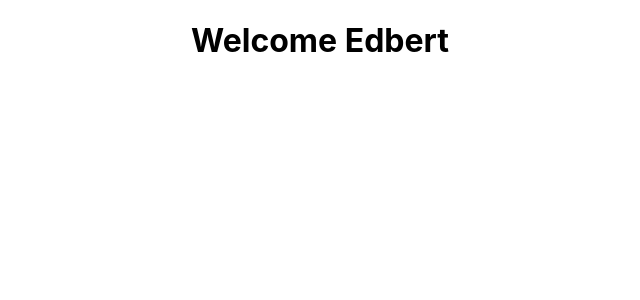
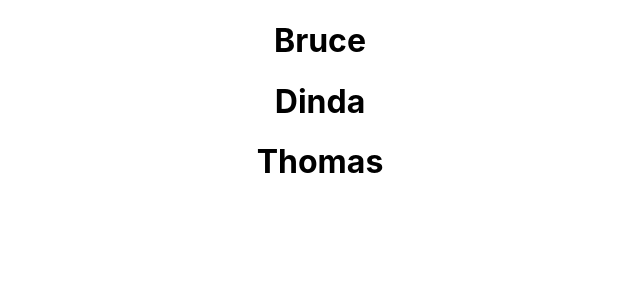
Before and after one commit to Edberaga/React-JS-study, a React (Create React App) app in the folder react-js-study/: page / in a window 1280 px wide. Shown: the top 300 px of the page, without its empty margins (320-960 px from the left). Built offline with nearby package versions, Linux system fonts and the light colour scheme.

Commit message:
5. List Rendering

```diff
--- a/react-js-study/src/App.js
+++ b/react-js-study/src/App.js
@@ -4,11 +4,12 @@ import { ClickEvent } from './components/ClickEvent';
 import './App.css';
 import { ParentComponent } from './components/ParentComponent';
 import { UserGreeting } from './components/ConditionalRendering';
+import { NameList } from './components/NameList';
 
 function App() {
   return (
     <div className="App">
-      <UserGreeting/>
+      <NameList />
     </div>
   );
 }
--- /dev/null
+++ b/react-js-study/src/components/NameList.js
@@ -0,0 +1,9 @@
+export const NameList = () => {
+    const names = ['Bruce','Dinda', 'Thomas']
+    return <div> {
+        names.map((name) => {
+            return <h1>{name}</h1>
+        })
+    }
+    </div>
+}
```
